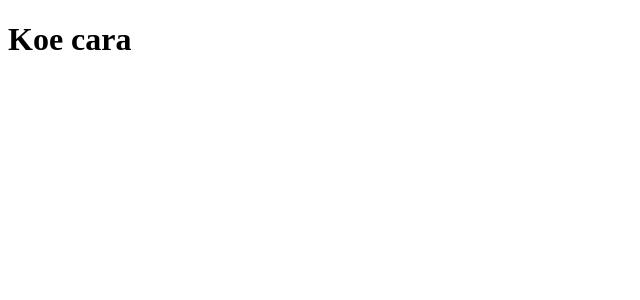
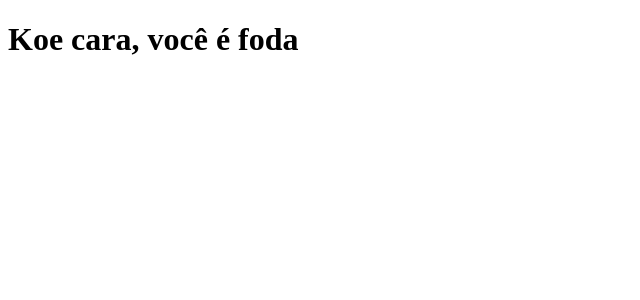
Before and after one commit to ItaloCanturil/clone-tabnews, a Next.js app: page / in a window 1280 px wide. Shown: the top 300 px of the page, without its empty margins (0-640 px from the left). Built offline with nearby package versions, Linux system fonts and the light colour scheme.

Commit message:
alteração

```diff
--- a/pages/index.js
+++ b/pages/index.js
@@ -1,5 +1,5 @@
 function Home() {
-    return <h1>Koe cara</h1>
+    return <h1>Koe cara, você é foda</h1>
 }
 
 export default Home;
```
